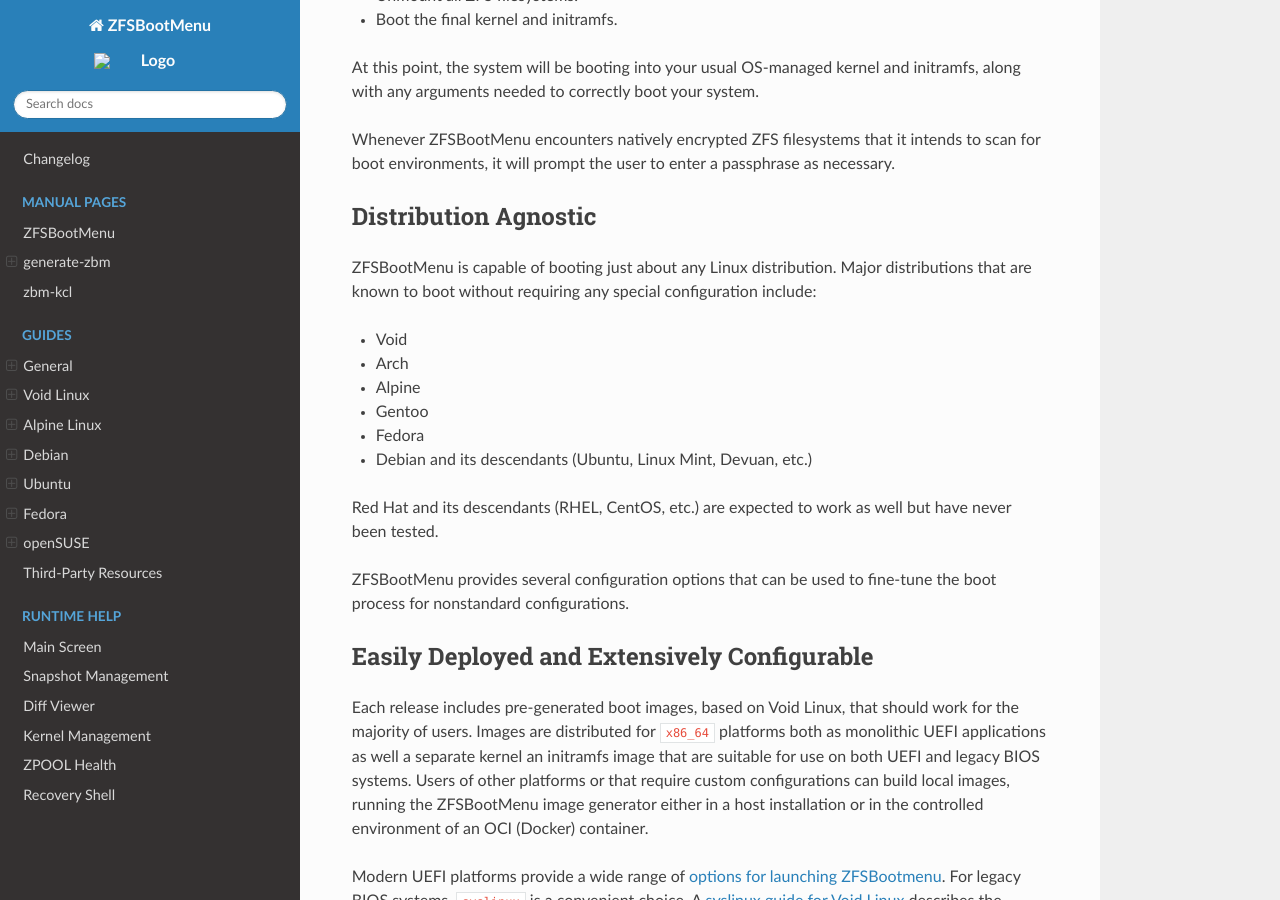
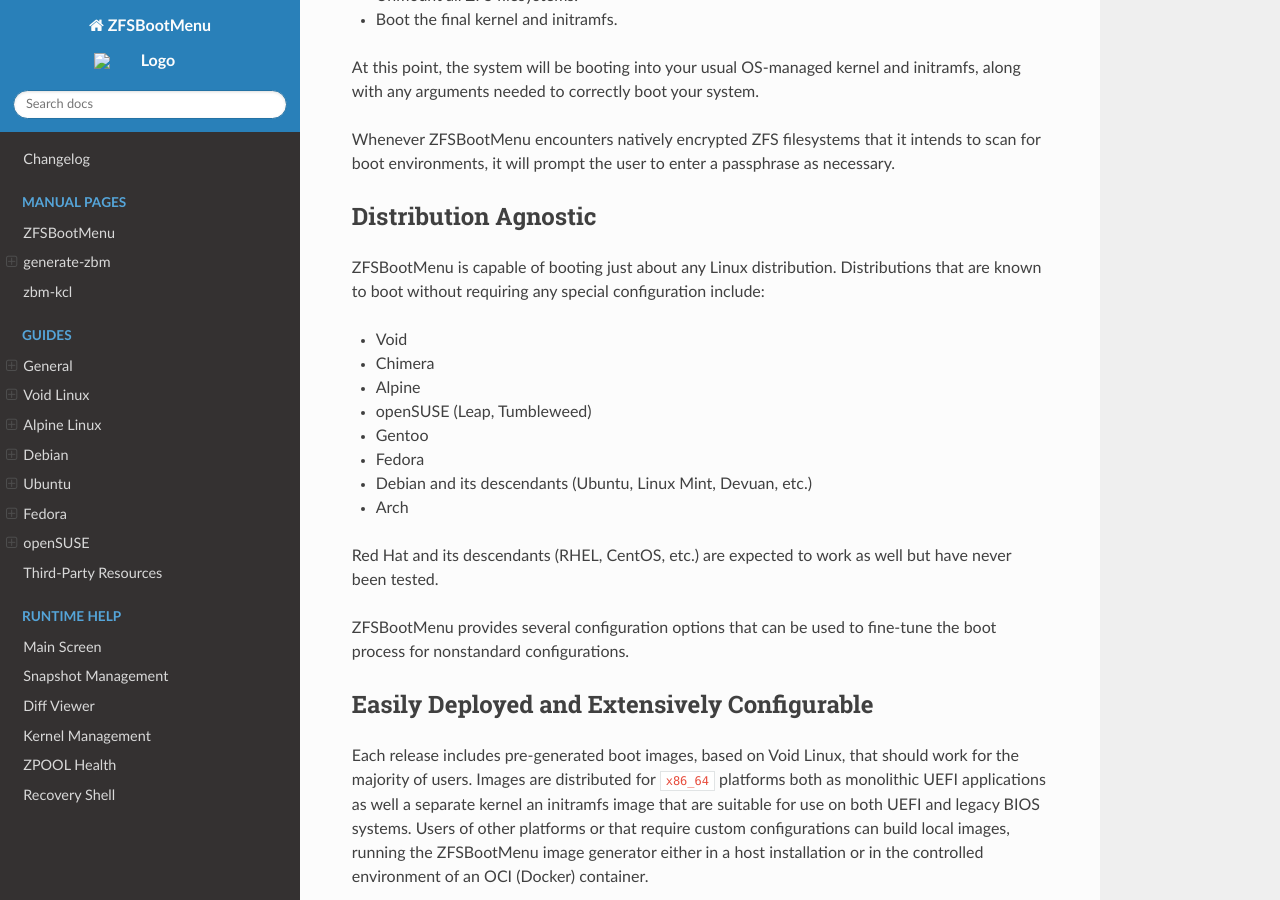
Before and after one commit to zbm-dev/zfsbootmenu, a Sphinx documentation site: the page built from docs/index.rst, in a window 1280 px wide and 900 px high, scrolled down 1502 px. Built offline with Sphinx 7.4.7 and the Read the Docs theme 2.0.0, drawn with Linux system fonts in a browser that asks for light colours.

Commit message:
docs: update list of known-good distributions

```diff
--- a/docs/index.rst
+++ b/docs/index.rst
@@ -130,15 +130,17 @@
 Distribution Agnostic
 ---------------------
 
-ZFSBootMenu is capable of booting just about any Linux distribution. Major distributions that are known to boot without
+ZFSBootMenu is capable of booting just about any Linux distribution. Distributions that are known to boot without
 requiring any special configuration include:
 
 * Void
-* Arch
+* Chimera
 * Alpine
+* openSUSE (Leap, Tumbleweed)
 * Gentoo
 * Fedora
 * Debian and its descendants (Ubuntu, Linux Mint, Devuan, etc.)
+* Arch
 
 Red Hat and its descendants (RHEL, CentOS, etc.) are expected to work as well but have never been tested.
 
```
